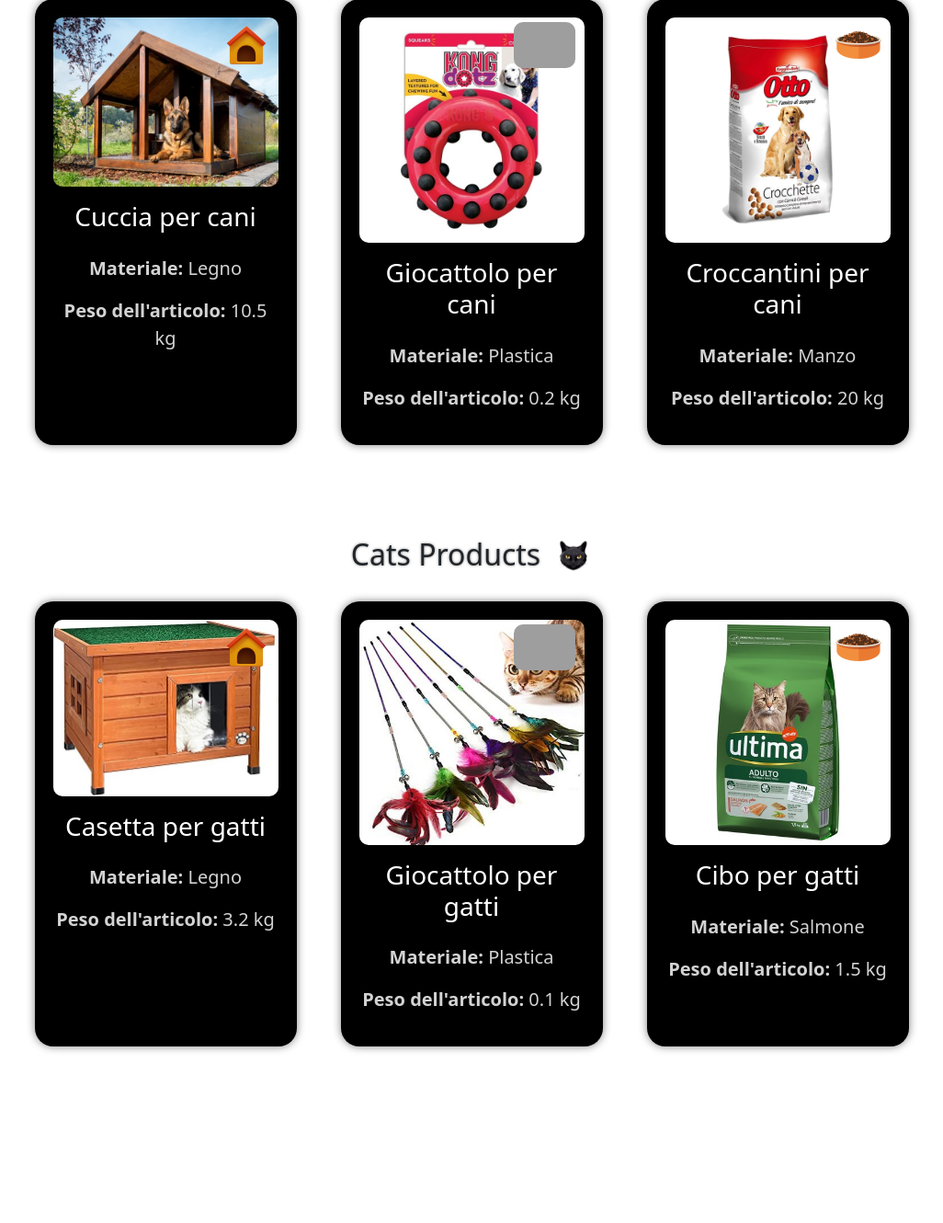
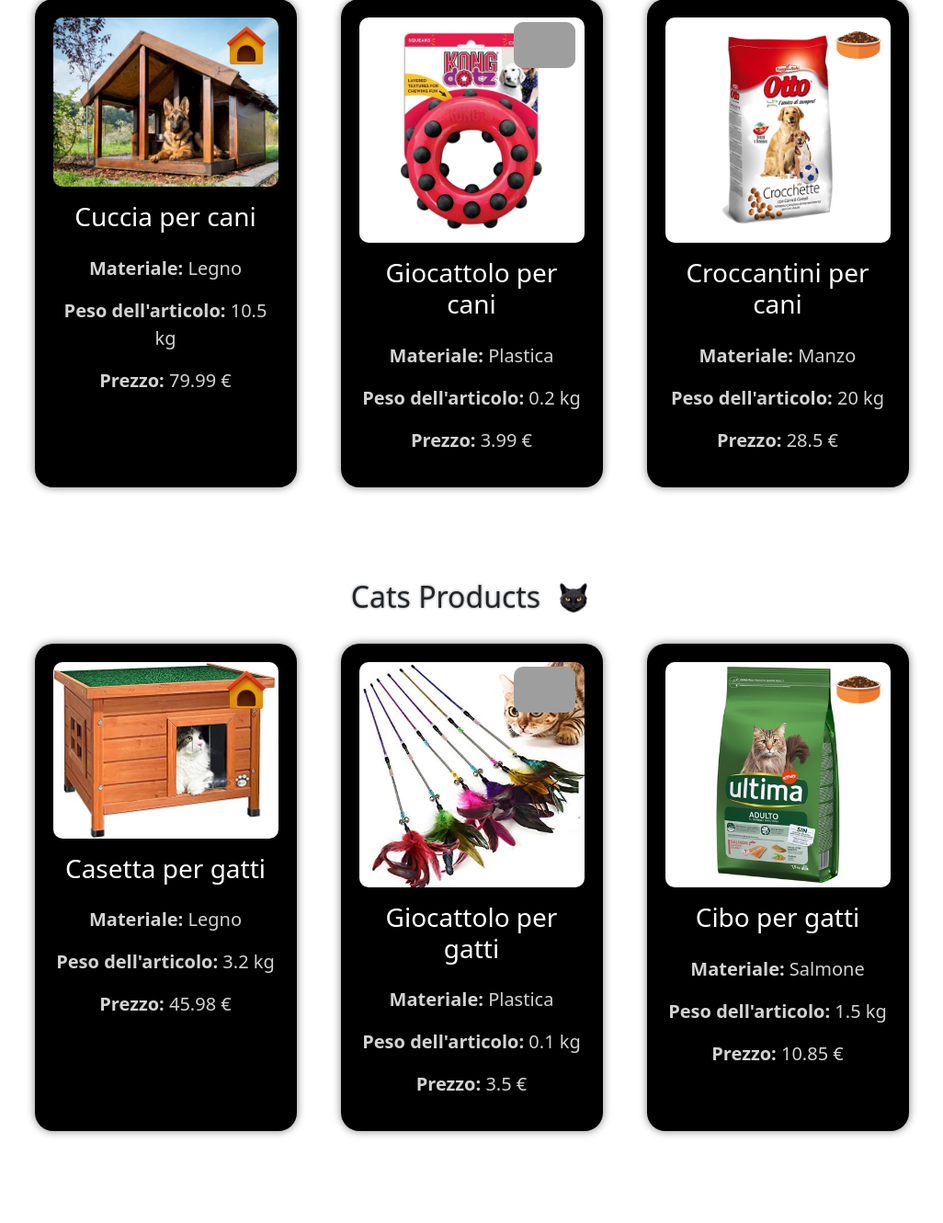
Before and after one commit to PlacidoBonfiglio/php-oop-2, a PHP site: page / in a window 1280 px wide. Shown: the part 223-1553 px from the top of the page at 92% size, without its empty margins (127-1153 px from the left). Before the commit the page ends 1367 px from the top, so only its background shows below. Run offline with PHP 8.4, Linux system fonts and the light colour scheme; grey boxes are pictures that could not be loaded.

Commit message:
added price

```diff
--- a/classes/CatsCategory.php
+++ b/classes/CatsCategory.php
@@ -4,6 +4,7 @@
 // Estendo le categorie di classe Product
 class CatsCategory extends Product{
     public $icon;
+    public $price;
 
     public function __construct(
         string $image,
@@ -11,10 +12,11 @@
         string $material,
         float $weight,
         string $icon,
+        float $price
     )
     {
         // sovrascrivo
-        parent::__construct($image, $type, $material, $weight, $this->icon = $icon);
+        parent::__construct($image, $type, $material, $weight, $this->icon = $icon, $this->price = $price);
     }
 
     // Prendo i valori per poi stamparli
@@ -37,13 +39,17 @@
     public function getIconUrl() : string {
         return $this->icon;
     }
+
+    public function getPrice() : float {
+        return $this->price;
+    }
 }
 
 // Creo oggetti
-$catHouse = new CatsCategory("./img/casetta-gatti_.jpg", "Casetta per gatti", "Legno", 3.2, "./img/icone/cuccia.png");
+$catHouse = new CatsCategory("./img/casetta-gatti_.jpg", "Casetta per gatti", "Legno", 3.2, "./img/icone/cuccia.png", 45.98);
 
-$catToy = new CatsCategory("./img/gioco-gatti.jpg", "Giocattolo per gatti", "Plastica", 0.1, "./img/icone/icona-giochi.png");
+$catToy = new CatsCategory("./img/gioco-gatti.jpg", "Giocattolo per gatti", "Plastica", 0.1, "./img/icone/icona-giochi.png", 3.50);
 
-$catFood = new CatsCategory("./img/cibo-gatti.jpg", "Cibo per gatti", "Salmone", 1.5, "./img/icone/icona-cibo.webp");
+$catFood = new CatsCategory("./img/cibo-gatti.jpg", "Cibo per gatti", "Salmone", 1.5, "./img/icone/icona-cibo.webp", 10.85);
 
 ?>
--- a/classes/DogsCategory.php
+++ b/classes/DogsCategory.php
@@ -4,6 +4,7 @@
 // Estendo le categorie di classe Product
 class DogsCategory extends Product{
     public $icon;
+    public $price;
 
     public function __construct(
         string $image,
@@ -11,10 +12,11 @@
         string $material,
         float $weight,
         string $icon,
+        float $price
     )
     {
         // sovrascrivo
-        parent::__construct($image, $type, $material, $weight, $this->icon = $icon);
+        parent::__construct($image, $type, $material, $weight, $this->icon = $icon, $this->price = $price);
     }
 
     // Prendo i valori per poi stamparli
@@ -37,13 +39,17 @@
     public function getIconUrl() : string {
         return $this->icon;
     }
+
+    public function getPrice() : float {
+        return $this->price;
+    }
 }
 
 // Creo oggetti
-$dogHouse = new DogsCategory("./img/cuccia.jpg", "Cuccia per cani", "Legno", 10.5, "./img/icone/cuccia.png");
+$dogHouse = new DogsCategory("./img/cuccia.jpg", "Cuccia per cani", "Legno", 10.5, "./img/icone/cuccia.png", 79.99);
 
-$dogToy = new DogsCategory("./img/gioco-per-cani-kong.webp", "Giocattolo per cani", "Plastica", 0.2, "./img/icone/icona-giochi.png");
+$dogToy = new DogsCategory("./img/gioco-per-cani-kong.webp", "Giocattolo per cani", "Plastica", 0.2, "./img/icone/icona-giochi.png", 3.99);
 
-$dogFood = new DogsCategory("./img/crocchette-cane-adulti-otto-20-kg.webp", "Croccantini per cani", "Manzo", 20, "./img/icone/icona-cibo.webp");
+$dogFood = new DogsCategory("./img/crocchette-cane-adulti-otto-20-kg.webp", "Croccantini per cani", "Manzo", 20, "./img/icone/icona-cibo.webp", 28.50);
 
 ?>
--- a/index.php
+++ b/index.php
@@ -65,6 +65,7 @@
                         <h3 class="text-center mb-4 text-white"><?php echo $singleDogProduct->getType() ?></h3>
                         <p class="fs-5"><b>Materiale: </b><?php echo $singleDogProduct->getMaterial() ?></p>
                         <p class="fs-5"><b>Peso dell'articolo: </b><?php echo $singleDogProduct->getWeight() ?> kg</p>
+                        <p class="fs-5"><b>Prezzo: </b><?php echo $singleDogProduct->getPrice() ?> €</p>
                     </div>
                     <?php } ?>
                 </div>
@@ -91,6 +92,7 @@
                             <h3 class="text-center mb-4 text-white"><?php echo $singleCatProduct->getType() ?></h3>
                             <p class="fs-5"><b>Materiale: </b><?php echo $singleCatProduct->getMaterial() ?></p>
                             <p class="fs-5"><b>Peso dell'articolo: </b><?php echo $singleCatProduct->getWeight() ?> kg</p>
+                            <p class="fs-5"><b>Prezzo: </b><?php echo $singleCatProduct->getPrice() ?> €</p>
                         </div>
                     <?php } ?>
                 </div>
```
